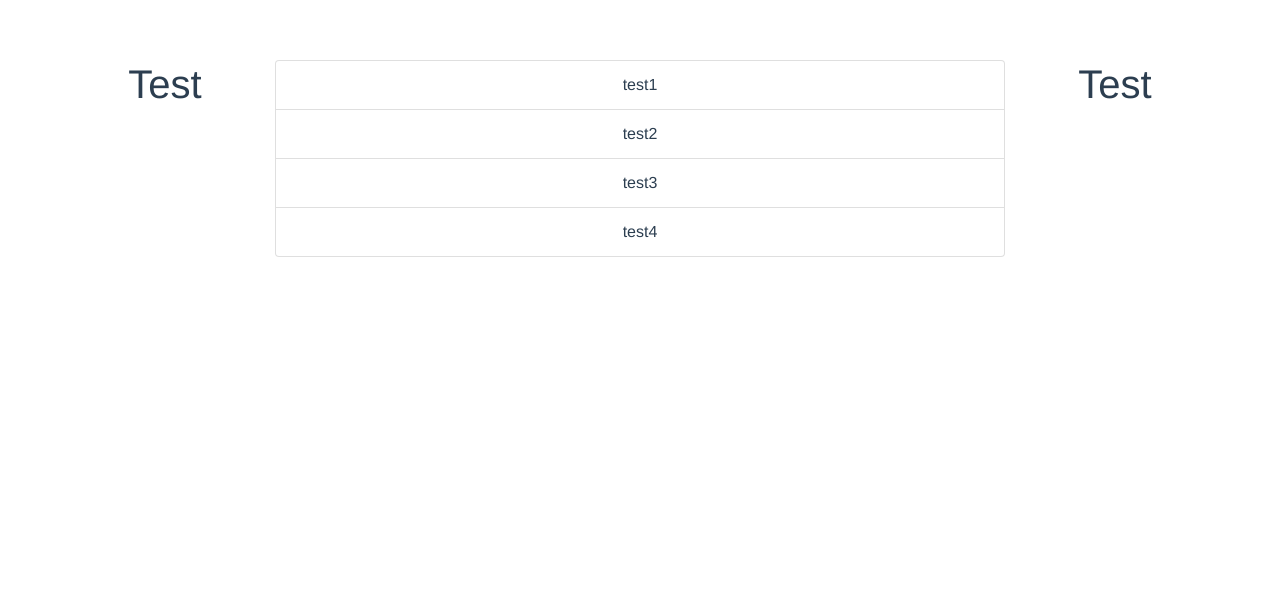
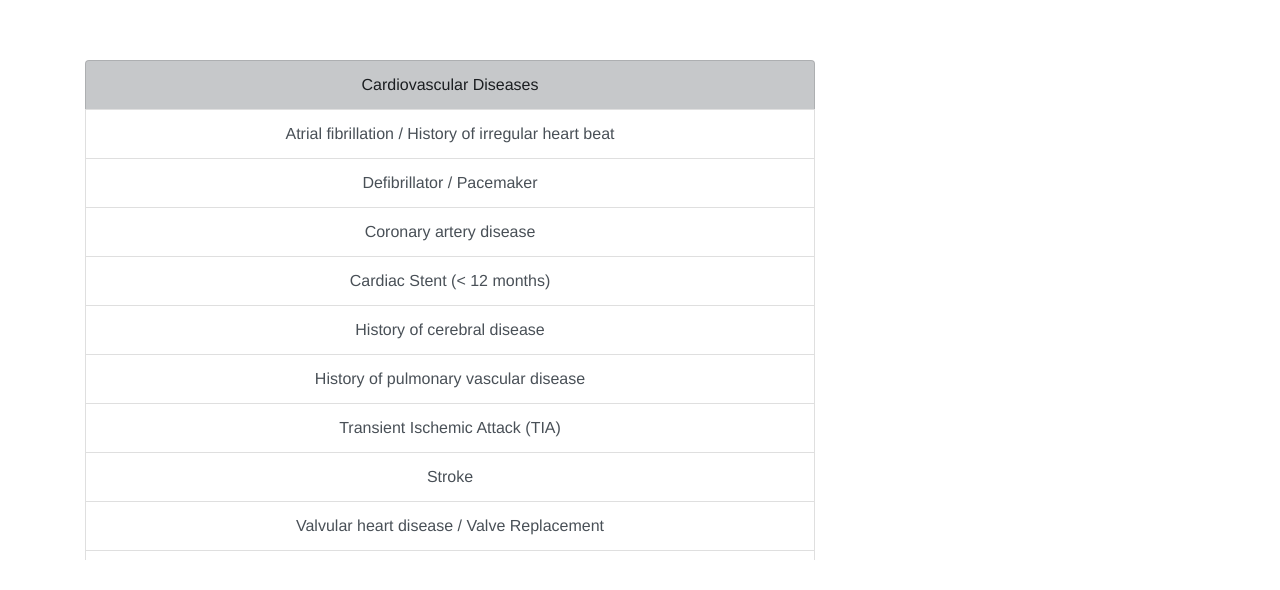
Before and after one commit to mmulenga/POTA, a Vue app: page / in a window 1280 px wide. Shown: the top 590 px of the page. Built offline with nearby package versions, Linux system fonts and the light colour scheme.

Commit message:
Limited height of list, need to center and attach buttons.

```diff
--- a/src/components/ComoListComponent.vue
+++ b/src/components/ComoListComponent.vue
@@ -1,35 +1,92 @@
 <template>
     <div class="container">
         <div class="row">
-            <div class="col-md-2">
-                <h1> Test </h1>
-            </div>
             <div class="col-md-8">
-                <ul class="list-group">
-                    <li class="list-group-item" v-for="item in items" :key="item.title">
-                        {{ item.title }}
+                <ul class="list-group half px-auto">
+                    <li class="list-group-item list-group-item-dark"> Cardiovascular Diseases</li>
+                    <li class="list-group-item list-group-item-action"
+                    v-for="item in cardioDiseases" :key="item.comorbidity">
+                        {{ item.comorbidity }}
+                    </li>
+                    <li class="list-group-item list-group-item-dark"> Pulmonary Diseases</li>
+                    <li class="list-group-item list-group-item-action" v-for="item in pulmoDiseases"
+                    :key="item.comorbidity">
+                        {{ item.comorbidity }}
+                    </li>
+                    <li class="list-group-item list-group-item-dark"> Other Diseases</li>
+                    <li class="list-group-item list-group-item-action" v-for="item in otherDiseases"
+                    :key="item.comorbidity">
+                        {{ item.comorbidity }}
+                    </li>
+                    <li class="list-group-item list-group-item-dark"> Medications </li>
+                    <li class="list-group-item list-group-item-action" v-for="item in medications"
+                    :key="item.comorbidity">
+                        {{ item.comorbidity }}
                     </li>
                 </ul>
-            </div>
-            <div class="col-md-2">
-                <h1> Test </h1>
             </div>
         </div>
     </div>
 </template>
 
 <script>
+import { Condition } from '@/constants';
+
 export default {
   name: 'ComoListComponent',
   data() {
     return {
-      items: [
-        { title: 'test1' },
-        { title: 'test2' },
-        { title: 'test3' },
-        { title: 'test4' },
+      cardioDiseases: [
+        /* Cardiovascular Diseases */
+        { comorbidity: Condition.AtrialFib },
+        { comorbidity: Condition.Defib },
+        { comorbidity: Condition.CAD },
+        { comorbidity: Condition.CardiacStent },
+        { comorbidity: Condition.CerebralDisease },
+        { comorbidity: Condition.PulmonaryVascular },
+        { comorbidity: Condition.TIA },
+        { comorbidity: Condition.Stroke },
+        { comorbidity: Condition.VHD },
+        { comorbidity: Condition.HeartFail },
+        { comorbidity: Condition.PVD },
+      ],
+      pulmoDiseases: [
+        /* Pulmonary Diseases */
+        { comorbidity: Condition.PulmDisease },
+      ],
+      otherDiseases: [
+        /* Other Diseases */
+        { comorbidity: Condition.Bleeding },
+        { comorbidity: Condition.Anemia },
+        { comorbidity: Condition.ActiveBleeding },
+        { comorbidity: Condition.Renal },
+        { comorbidity: Condition.Diabetes },
+        { comorbidity: Condition.Malignancy },
+        { comorbidity: Condition.Hepatic },
+        { comorbidity: Condition.Adrenal },
+        { comorbidity: Condition.Pituitary },
+        { comorbidity: Condition.Endocrine },
+      ],
+      medications: [
+        /* Medications */
+        { comorbidity: Condition.Digoxin },
+        { comorbidity: Condition.Lithium },
+        { comorbidity: Condition.Diuretics },
+        { comorbidity: Condition.ACEI },
+        { comorbidity: Condition.ARB },
+        { comorbidity: Condition.NSAIDS },
+        { comorbidity: Condition.Anticoagulant },
+        { comorbidity: Condition.Antiplatelet },
+        { comorbidity: Condition.Steroid },
       ],
     };
   },
 };
 </script>
+
+<style>
+    .half {
+        height: 500px;
+        overflow: scroll
+    }
+</style>
```
